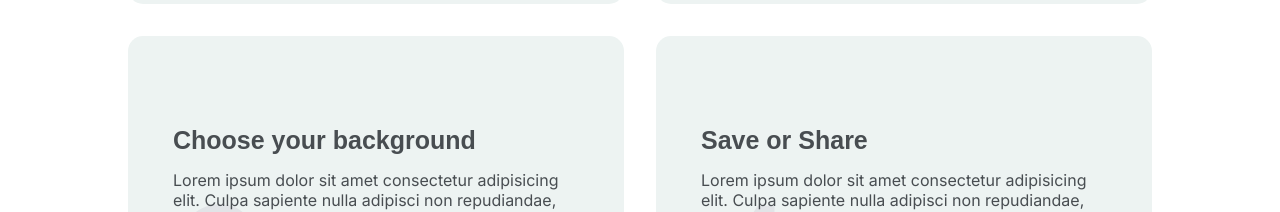
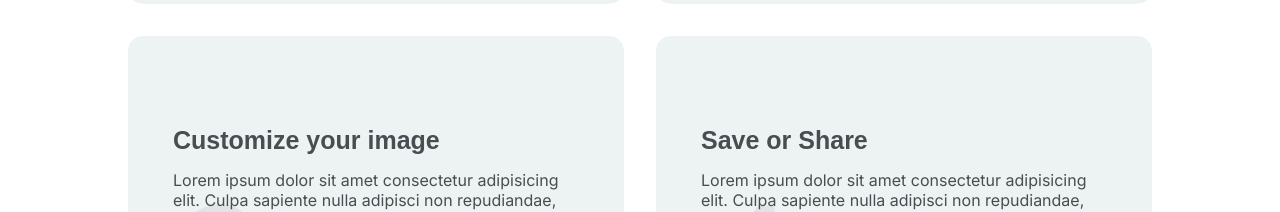
Before and after one commit to abrusu-collins/bibly, a React (Create React App) app: page / in a window 1280 px wide. Shown: the part 3020-3232 px from the top of the page. Built offline with nearby package versions, Linux system fonts and the light colour scheme; a web font is replaced by a local one.

Commit message:
app time

```diff
--- a/src/components/landing page components/Steps.jsx
+++ b/src/components/landing page components/Steps.jsx
@@ -30,7 +30,7 @@ function Steps() {
         </div>
 
         <div className="step1">
-        <p className="step-header">Choose your background</p>
+        <p className="step-header">Customize your image</p>
           <p className="number">3</p>
           <p className="step-description">
             Lorem ipsum dolor sit amet consectetur adipisicing elit. Culpa
```
